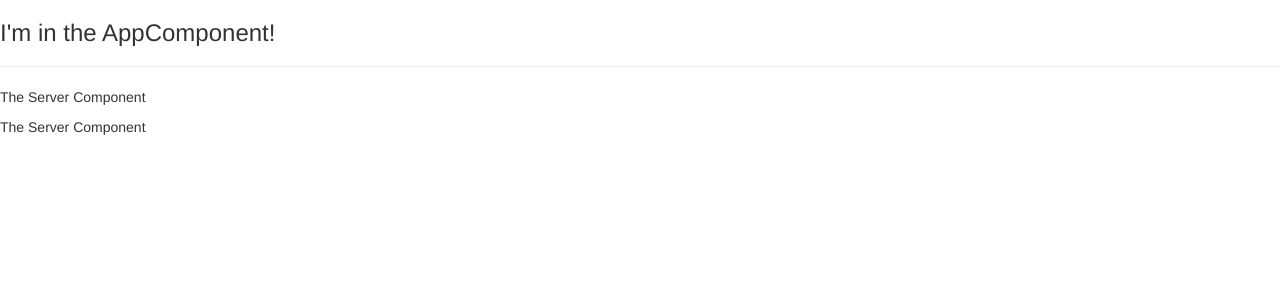
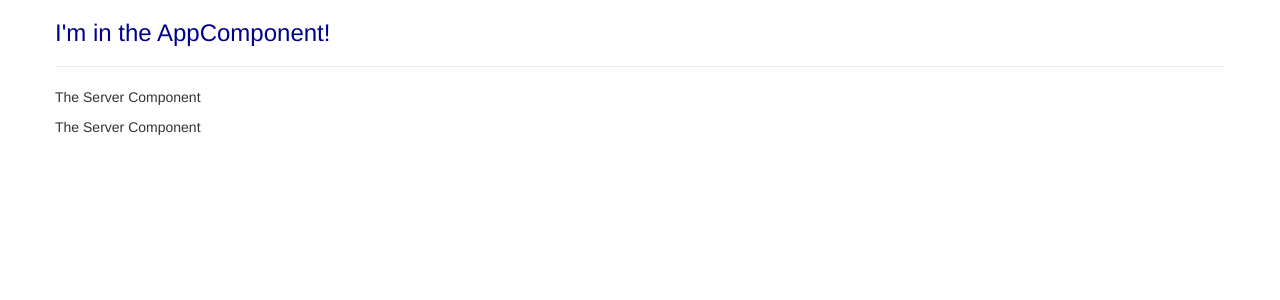
Before and after one commit to Afreen2907/learn-angular, an Angular app in the folder my-first-app/: page / in a window 1280 px wide. Shown: the top 300 px of the page. Built offline with nearby package versions, Linux system fonts and the light colour scheme.

Commit message:
Using styles in components

```diff
--- a/my-first-app/src/app/app.component.css
+++ b/my-first-app/src/app/app.component.css
@@ -0,0 +1,3 @@
+h3 {
+    color: darkblue;
+}
--- a/my-first-app/src/app/app.component.html
+++ b/my-first-app/src/app/app.component.html
@@ -1,3 +1,7 @@
-<h3>I'm in the AppComponent!</h3>
-<hr>
-<app-servers></app-servers>
+<div class="container">
+    <div class="row">
+        <h3>I'm in the AppComponent!</h3>
+        <hr>
+        <app-servers></app-servers>
+    </div>
+</div>
```
Also changed, not shown: my-first-app/src/app/app.component.ts (+6 -1 lines), 1 other file (tests, documents, lock files or other folders).
